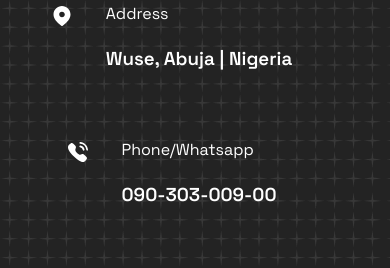
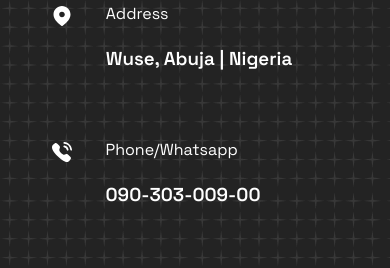
Before and after one commit to AyesoroFemi/Paragon, a React (Create React App) app: page / in a window 390 px wide. Shown: the part 5607-5875 px from the top of the page. Built offline with nearby package versions, Linux system fonts and the light colour scheme.

Commit message:
phone space adjusted

```diff
--- a/src/components/forms/Forms.js
+++ b/src/components/forms/Forms.js
@@ -30,7 +30,7 @@ export const Forms = () => {
           </div>
         </AddressWrapper>
         <AddressWrapper>
-          {mode === "dark" ? <Phone /> : <DarkPhone />}
+        <div style={{ marginLeft: '-2rem'}}>  {mode === "dark" ? <Phone /> : <DarkPhone />}</div>
           <div className={`about ${mode}`}>
             <p>Phone/Whatsapp</p>
             <h3>090-303-009-00</h3>
--- a/src/pages/Home/Home.js
+++ b/src/pages/Home/Home.js
@@ -31,5 +31,4 @@ export const Home = () => {
 }
 
 export const IconWrapper= styled(Container)`
-
 `
```
